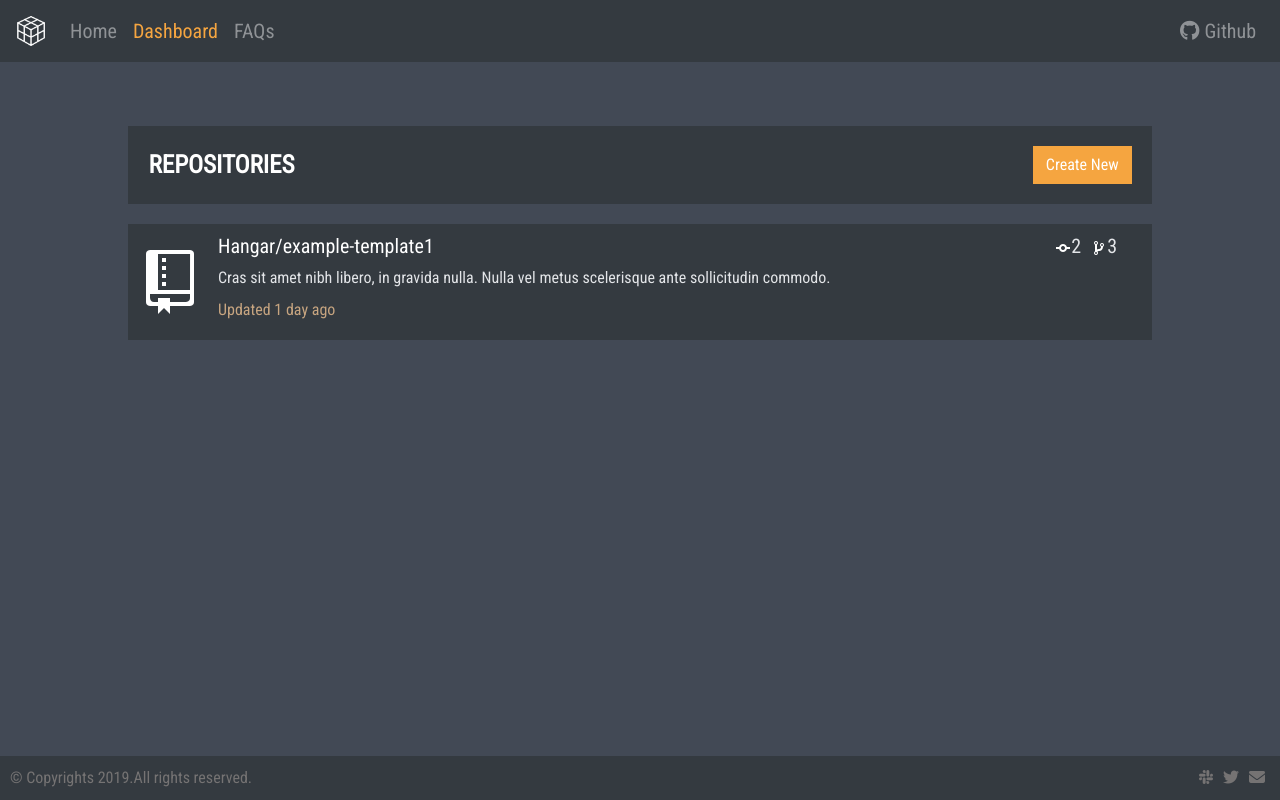
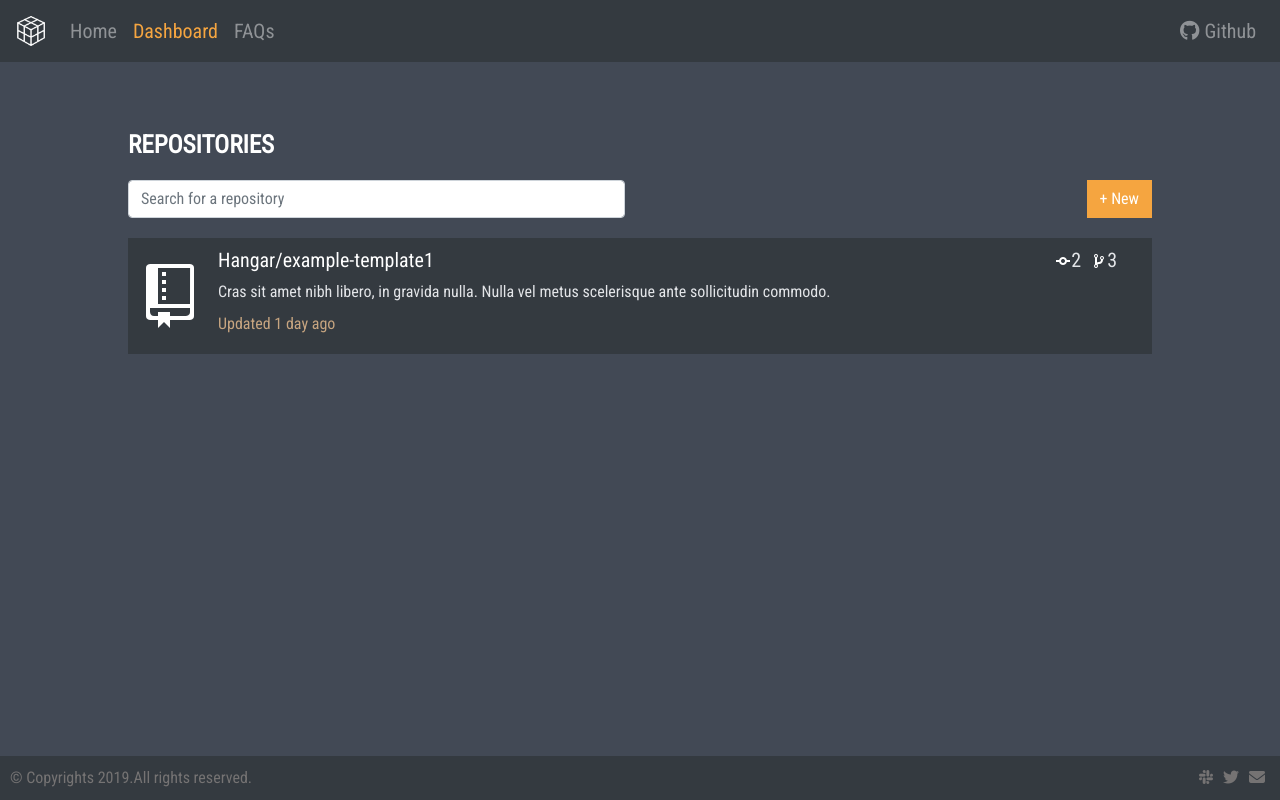
Before and after one commit to tensorwerk/hangar-gui, a React (Create React App) app: page /dashboard in a window 1280 px wide. Built offline with nearby package versions, Linux system fonts and the light colour scheme; a web font is replaced by a local one.

Commit message:
Search UI added in Dashboard

```diff
--- a/src/components/DashboardComponent.js
+++ b/src/components/DashboardComponent.js
@@ -5,8 +5,16 @@ import Media from "react-bootstrap/Media";
 import repo from "../assets/repo-64.png";
 import commit from "../assets/commit.png";
 import branch from "../assets/branch.png";
-import OverlayTrigger from "react-bootstrap/OverlayTrigger";
-import Tooltip from "react-bootstrap/Tooltip";
+//import OverlayTrigger from "react-bootstrap/OverlayTrigger";
+import {
+  Tooltip,
+  OverlayTrigger,
+  Form,
+  FormControl,
+  InputGroup,
+  Col,
+  Row
+} from "react-bootstrap";
 
 class Dashboard extends Component {
   state = {};
@@ -14,9 +22,26 @@ class Dashboard extends Component {
   render() {
     return (
       <div className="wrapper-container">
-        <div className="title-sec">
-          <span className="title">REPOSITORIES</span>
-          <Button className="right">Create New</Button>
+        <p className="title">REPOSITORIES</p>
+        <div className="search-sec">
+          <Row>
+            <Col>
+              <Form.Control
+                type="text"
+                placeholder="Search for a repository"
+                aria-describedby="inputGroupPrepend"
+              />
+            </Col>
+
+            <Col className="">
+              <Button
+                className="right"
+                onClick={() => this.props.history.push("/createrepository")}
+              >
+                + New
+              </Button>
+            </Col>
+          </Row>
         </div>
         <div className="body-sec">
           <div className="row">
```
